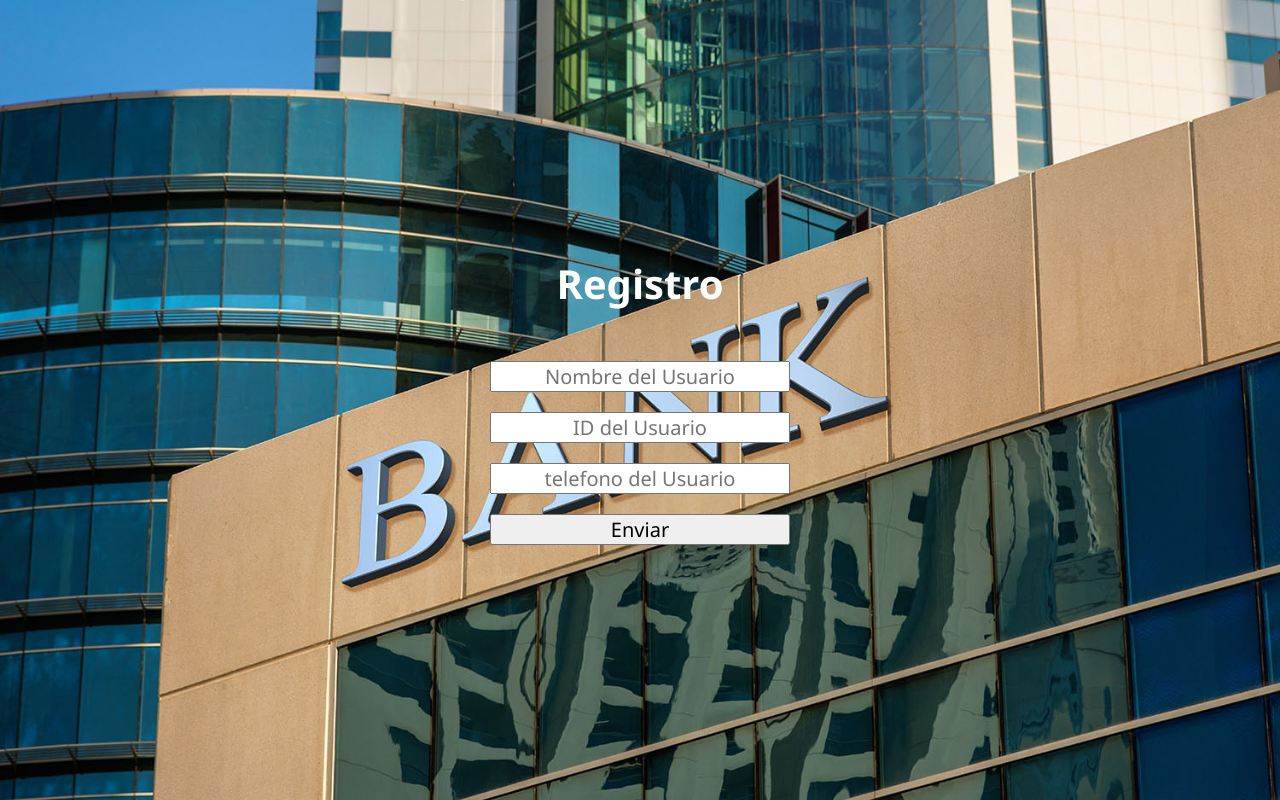
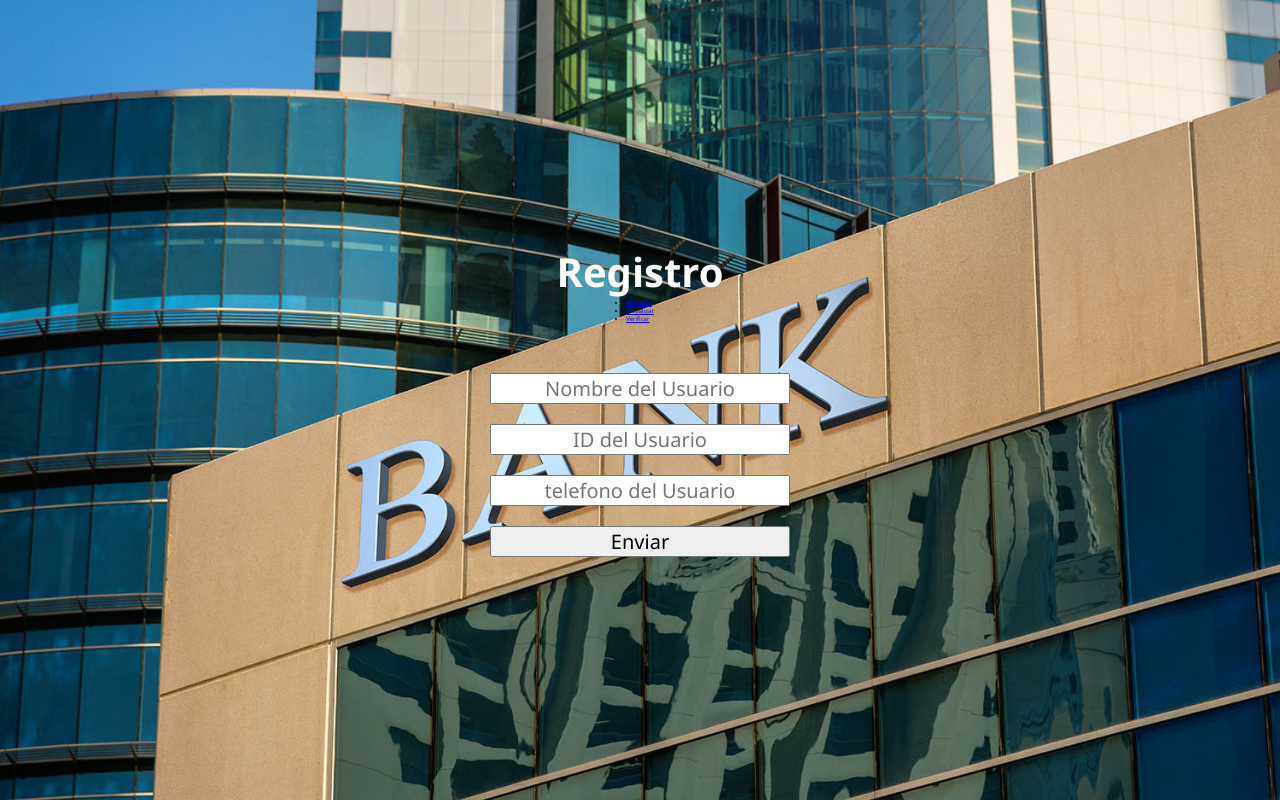
Before and after one commit to DPKakashi/servidor, a website: page public/index.html in a window 1280 px wide. Drawn offline with Linux system fonts and the light colour scheme.

Commit message:
Update index.html

```diff
--- a/public/index.html
+++ b/public/index.html
@@ -9,7 +9,14 @@
   </head>
   <body>
     <h1 class="title">Registro</h1>
+    <nav>
+      <ul>
+        <li><a href="index.html"> Registrar </a> </li>
+        <li><a href="actualizar.html"> Actualizar </a> </li>
+        <li><a href="verificar.html"> Verificar</a> </li>
 
+      </ul>
+    </nav>
     <form class="form" action="/" method="post">
       <input
         type="text"
@@ -29,7 +36,7 @@
         id="telefonoUsuario"
         placeholder="telefono del Usuario"
       />
-      <button type="submit" a = http://localhost:3000>Enviar</button>
+      <button type="submit">Enviar</button>
     </form>
   </body>
 </html>
```
